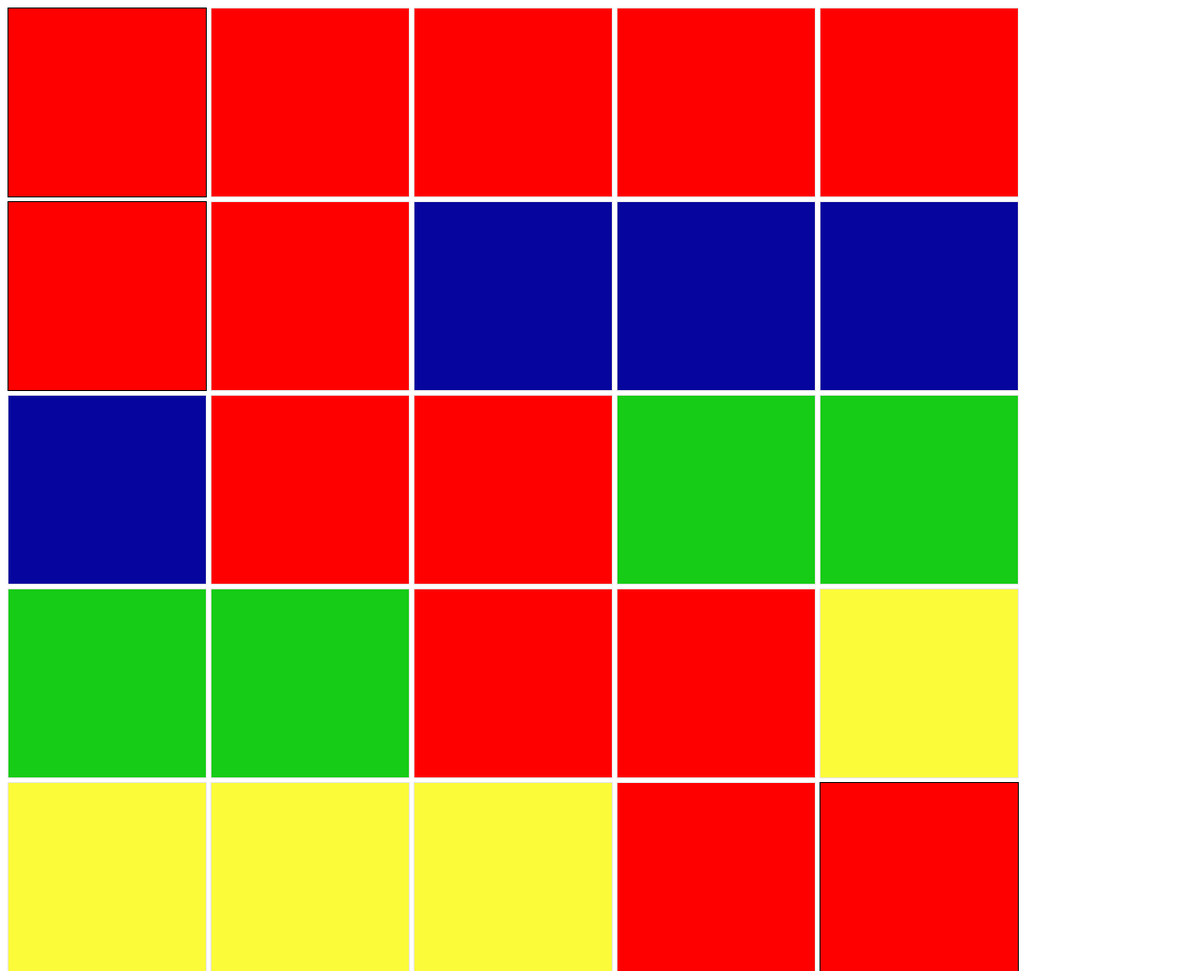
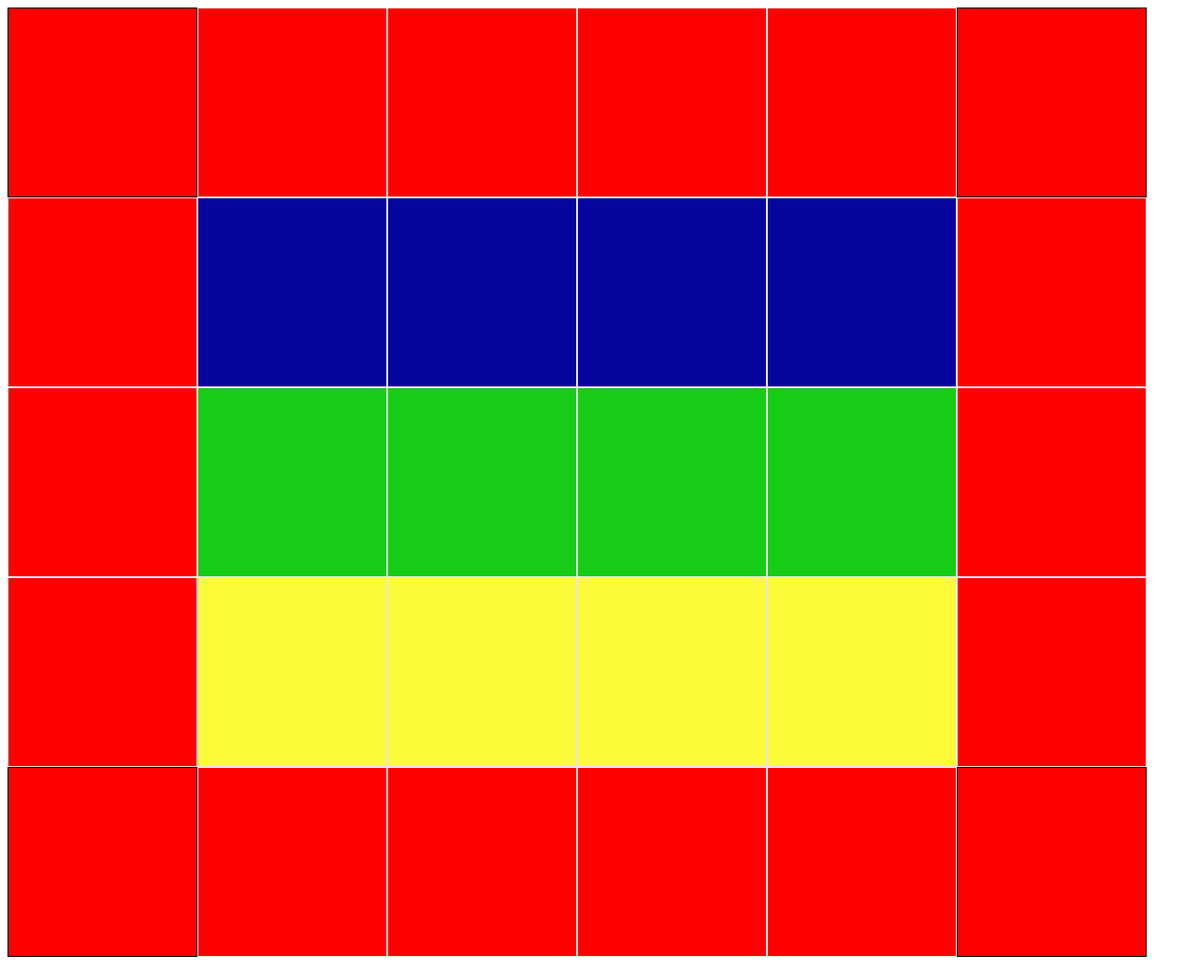
Before and after one commit to Morganagoth/Atividade-Descodificadas-Quadrados, a plain HTML site: page index.html in a window 1280 px wide. Shown: the top 1033 px of the page at 94% size. Drawn offline with Linux system fonts and the light colour scheme.

Commit message:
Add files via upload

```diff
--- a/index.html
+++ b/index.html
@@ -7,6 +7,7 @@
     <link rel="stylesheet" type="text/css" href="style.css" />
 </head>
 <body>
+<section class="container">
 <div id="vermelho"></div>
 <div class="quadrado vermelho"></div>
 <div class="quadrado vermelho"></div>
@@ -14,34 +15,30 @@
 <div class="quadrado vermelho"></div>
 <div id="vermelho2"></div>
 <div class="quadrado vermelho"></div>
-
-
 <div class="quadrado azul"></div>
 <div class="quadrado azul"></div>
 <div class="quadrado azul"></div>
 <div class="quadrado azul"></div>
 <div class="quadrado vermelho"></div>
 <div class="quadrado vermelho"></div>
-
 <div class="quadrado verde"></div>
 <div class="quadrado verde"></div>
 <div class="quadrado verde"></div>
 <div class="quadrado verde"></div>
 <div class="quadrado vermelho"></div>
 <div class="quadrado vermelho"></div>
-
 <div class="quadrado amarelo"></div>
 <div class="quadrado amarelo"></div>
 <div class="quadrado amarelo"></div>
 <div class="quadrado amarelo"></div>
 <div class="quadrado vermelho"></div>
-
 <div id="vermelho3"></div>
 <div class="quadrado vermelho"></div>
 <div class="quadrado vermelho"></div>
 <div class="quadrado vermelho"></div>
 <div class="quadrado vermelho"></div>
 <div id="vermelho4"></div>
+</section>
 
 </body>
 </html>
--- a/style.css
+++ b/style.css
@@ -1,10 +1,15 @@
 
+section.container {display: flex;
+flex-wrap: wrap;
+gap: 0;
+}
 
 div {
     display: inline-block;
     border: 1px solid rgb(232, 229, 229);
-    width: 210px;
+    width: 200px;
     height: 200px;
+
 }
 .vermelho {
     background-color: rgb(255, 0, 0);
```
Lines whose indentation alone changed are shown as unchanged.
